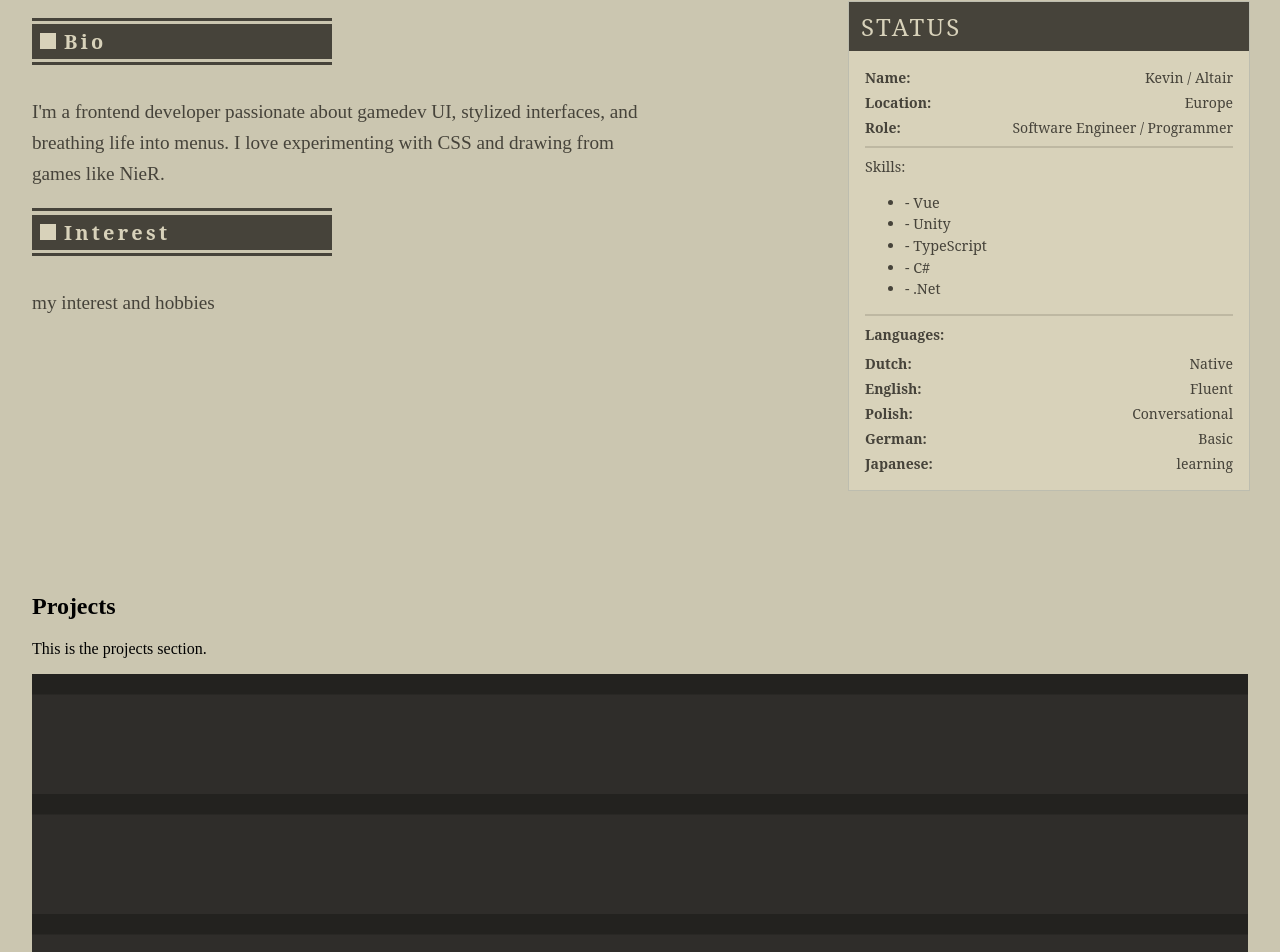
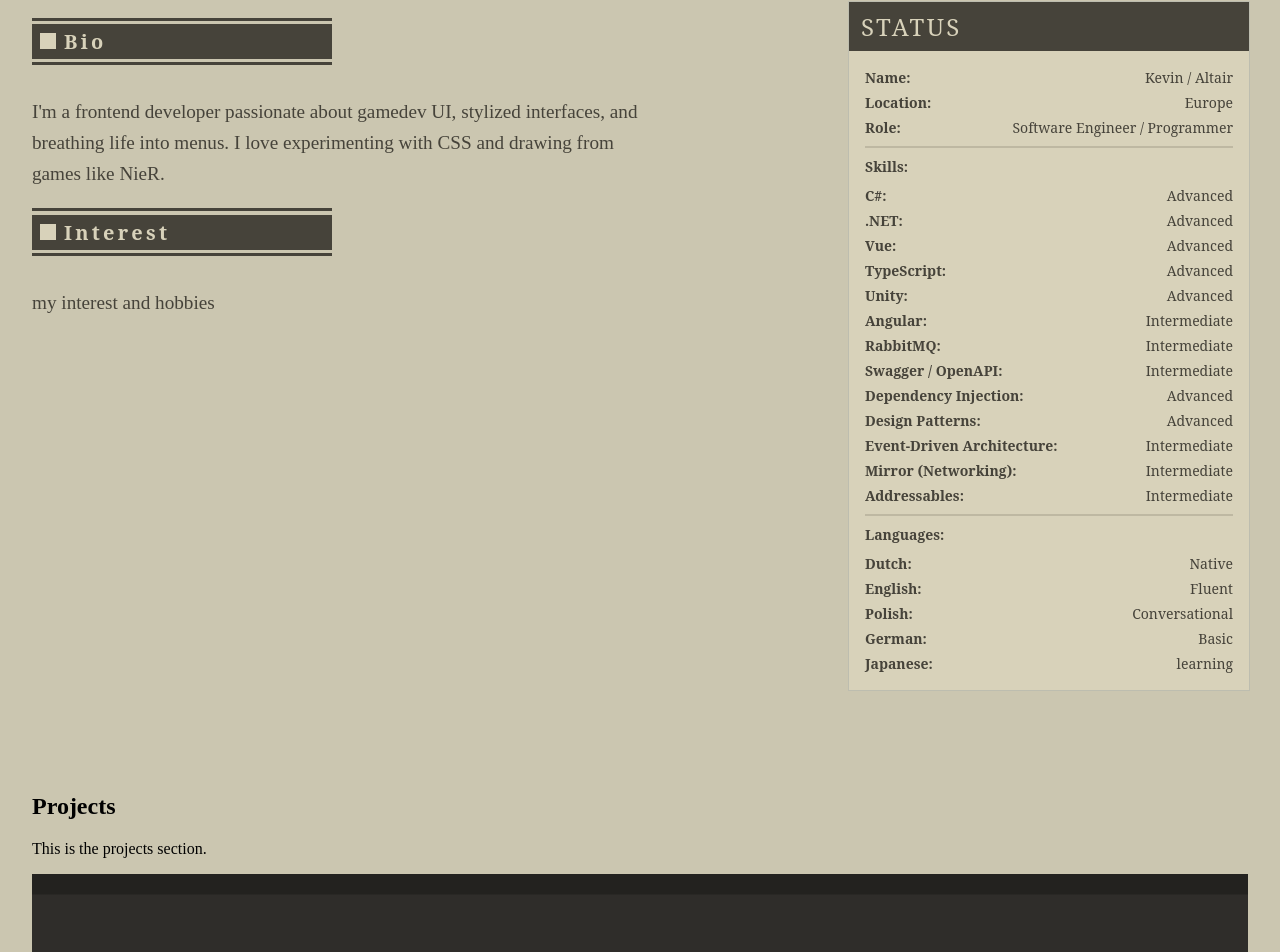
Before and after one commit to Altair115/Meishi, a Vue app: page / in a window 1280 px wide. Shown: the part 1317-2269 px from the top of the page. Built offline with nearby package versions, Linux system fonts and the light colour scheme.

Commit message:
Further refined the Skills Block for the Status panel

```diff
--- a/src/components/PanelBlocks/NierSkillsBlock.vue
+++ b/src/components/PanelBlocks/NierSkillsBlock.vue
@@ -1,16 +1,55 @@
 <script setup lang="ts">
-defineProps<{ skills: string[] }>()
+import { computed } from 'vue'
+
+type Skill = string | { name: string; level?: string; years?: number }
+
+const props = defineProps<{ skills: Skill[] }>()
+
+const normalized = computed(() =>
+    props.skills.map(s => (typeof s === 'string' ? { name: s } : s))
+)
 </script>
 
 <template>
-  <div class="space-y-1">
-    <div class="font-semibold">Skills:</div>
-    <ul class="list-none pl-0">
-      <li v-for="skill in skills" :key="skill">- {{ skill }}</li>
-    </ul>
+  <div class="nier-block">
+    <div class="nier-block-title">Skills:</div>
+
+    <div v-for="s in normalized" :key="s.name" class="nier-row">
+      <span class="nier-label">{{ s.name }}:</span>
+      <span class="nier-value">
+        <template v-if="s.level">{{ s.level }}</template>
+        <template v-else-if="s.years !== undefined">{{ s.years }} yrs</template>
+        <template v-else>&nbsp;</template>
+      </span>
+    </div>
   </div>
 </template>
 
 <style scoped>
+.nier-block {
+  display:flex;
+  flex-direction:column;
+  gap:4px;
+  font-size:14px;
 
+}
+
+.nier-block-title {
+  font-weight:bold;
+  margin-bottom:4px;
+}
+
+.nier-row {
+  display:flex;
+  justify-content:space-between;
+}
+
+.nier-label {
+  font-weight:bold;
+}
+
+.nier-value {
+  text-align:right;
+  min-width:120px;
+}
 </style>
--- a/src/views/AboutView.vue
+++ b/src/views/AboutView.vue
@@ -11,7 +11,20 @@ const info = [
   { label: "Role:", value: "Software Engineer / Programmer" },
 ]
 
-const skills = ["Vue", "Unity", "TypeScript", "C#", ".Net"]
+const skills = [{ name: "C#", level: "Advanced" },
+  { name: ".NET", level: "Advanced" },
+  { name: "Vue", level: "Advanced" },
+  { name: "TypeScript", level: "Advanced" },
+  { name: "Unity", level: "Advanced" },
+  { name: "Angular", level: "Intermediate" },
+  { name: "RabbitMQ", level: "Intermediate" },
+  { name: "Swagger / OpenAPI", level: "Intermediate" },
+  { name: "Dependency Injection", level: "Advanced" },
+  { name: "Design Patterns", level: "Advanced" },
+  { name: "Event-Driven Architecture", level: "Intermediate" },
+  { name: "Mirror (Networking)", level: "Intermediate" },
+  { name: "Addressables", level: "Intermediate" }
+]
 
 const languages = [
   { language: "Dutch",    level: "Native" },
```
